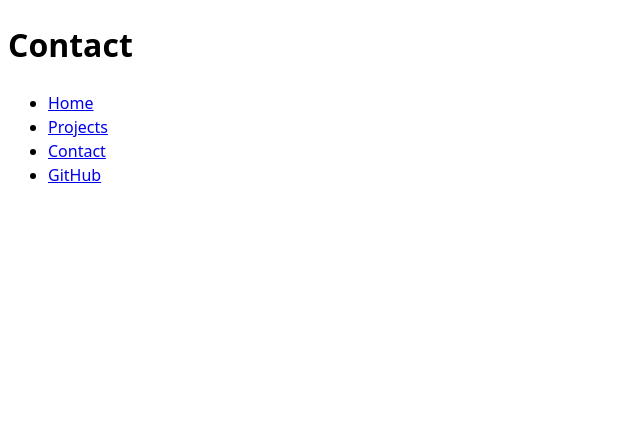
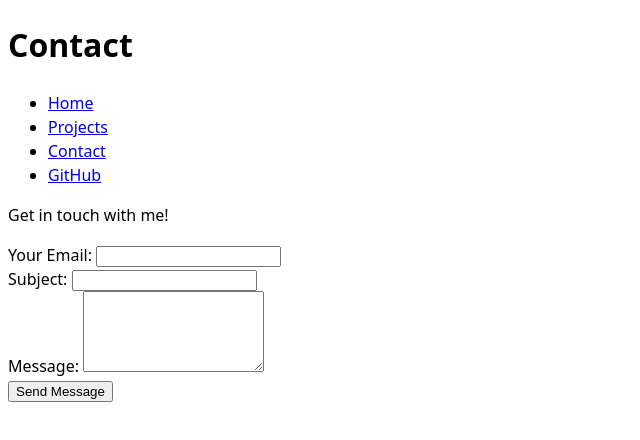
Before and after one commit to mkishore3/portfolio, a plain HTML site: page contact/index.html in a window 1280 px wide. Shown: the whole page, without its empty margins (0-640 px from the left). Drawn offline with Linux system fonts and the light colour scheme; files that its build step writes are made by us from their sources.

Commit message:
contact added

```diff
--- a/contact/index.html
+++ b/contact/index.html
@@ -16,5 +16,27 @@
             <li><a href="https://github.com/mkishore3" target="_blank">GitHub</a></li>
         </ul>
     </nav>
+    <p> Get in touch with me!</p>
+    <form action="mailto:your-email@example.com" method="POST" enctype="text/plain">
+        <label>
+            Your Email:
+            <input type="email" name="email" required>
+        </label>
+        <br>
+
+        <label>
+            Subject:
+            <input type="text" name="subject" required>
+        </label>
+        <br>
+
+        <label>
+            Message:
+            <textarea name="body" rows="5" required></textarea>
+        </label>
+        <br>
+
+        <button>Send Message</button>
+    </form>
 </body>
 </html>
```
Also changed, not shown: projects/index.html (+3 -1 lines).
